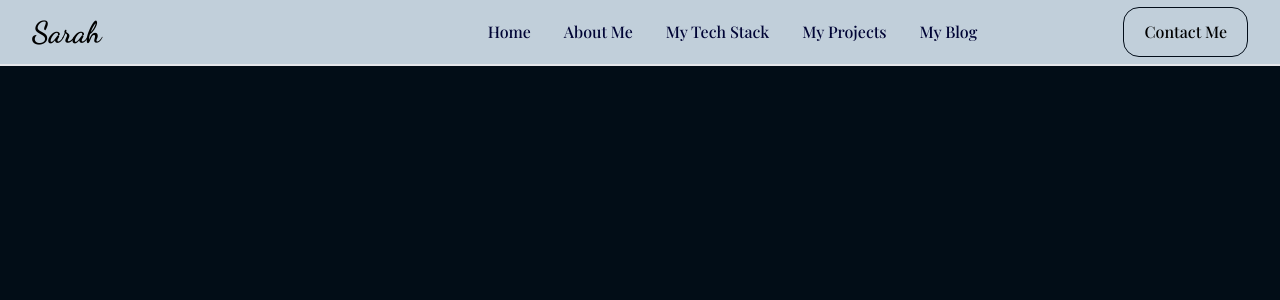
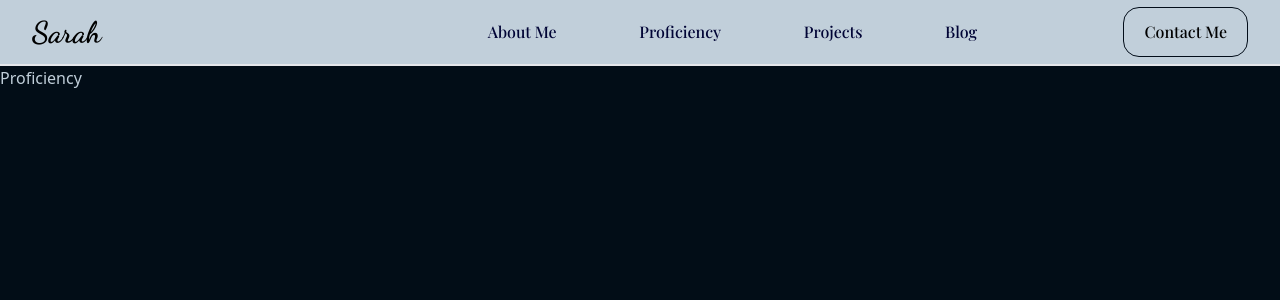
Before and after one commit to Sarah-Obarhoro/Sarah-Obarhoro-portfolio, a React (Vite) app: page /proficiency in a window 1280 px wide. Shown: the top 300 px of the page. Built offline with nearby package versions, Linux system fonts and the light colour scheme; a web font is replaced by a local one.

Commit message:
Made edits to code and file structure

```diff
--- a/src/App.jsx
+++ b/src/App.jsx
@@ -1,8 +1,7 @@
 import {Route, Routes} from 'react-router-dom';
 import './App.css';
 import About from '../src/components/About'
-import Home from './components/Home';
-import Technologies from './components/Technologies';
+import Proficiency from './components/Proficiency';
 import Projects from './components/Projects';
 import Blog from './components/Blog';
 import Contact from './components/Contact';
@@ -16,9 +15,8 @@ function App() {
 
       <div>
         <Routes>
-          <Route path="/" element={<Home />} />
-          <Route path="/about" element={<About />} />
-          <Route path="/technologies" element={<Technologies />} />
+          <Route path="/" element={<About />} />
+          <Route path="/proficiency" element={<Proficiency />} />
           <Route path="/projects" element={<Projects />} />
           <Route path="/blog" element={<Blog />} />
           <Route path="/contact" element={<Contact />} />
--- a/src/components/Home.jsx
+++ /dev/null
@@ -1,6 +0,0 @@
-
-const Home = () => {
-  return <div className="text-blue">Home</div>;
-}
-
-export default Home
--- a/src/components/Navbar.jsx
+++ b/src/components/Navbar.jsx
@@ -19,23 +19,19 @@ const Navbar = () => {
         {/* Styling for larger screens */}
         <ul className="text-navy hidden lg:flex justify-between w-3/5 font-playFair font-medium pl-60">
           <li>
-            <Link to="/">Home</Link>
+            <Link to="/">About Me</Link>
           </li>
 
           <li>
-            <Link to="/about">About Me</Link>
+            <Link to="/proficiency">Proficiency</Link>
           </li>
 
           <li>
-            <Link to="/technologies">My Tech Stack</Link>
+            <Link to="/projects">Projects</Link>
           </li>
 
           <li>
-            <Link to="/projects">My Projects</Link>
-          </li>
-
-          <li>
-            <Link to="/blog">My Blog</Link>
+            <Link to="/blog">Blog</Link>
           </li>
         </ul>
 
@@ -53,24 +49,20 @@ const Navbar = () => {
       {menuOpen && (
         <div className="mt-2 bg-blue rounded pb-8 mx-4">
           <ul className="text-navy font-playFair font-medium py-4 pl-5">
-            <li>
-              <Link to="/">Home</Link>
+            <li className="mb-2">
+              <Link to="/">About Me</Link>
             </li>
 
-            <li>
-              <Link to="/about">About Me</Link>
+            <li className="mb-2">
+              <Link to="/proficiency">Proficiency</Link>
             </li>
 
-            <li>
-              <Link to="/technologies">My Tech Stack</Link>
+            <li className="mb-2">
+              <Link to="/projects">Projects</Link>
             </li>
 
-            <li>
-              <Link to="/projects">My Projects</Link>
-            </li>
-
-            <li>
-              <Link to="/blog">My Blog</Link>
+            <li className="mb-2">
+              <Link to="/blog">Blog</Link>
             </li>
           </ul>
           <button className="border border-black px-4 py-2 ml-4 rounded-2xl text-center items-center hover:bg-black hover:text-blue font-playFair font-medium text-sm">
--- /dev/null
+++ b/src/components/Proficiency.jsx
@@ -0,0 +1,8 @@
+
+const Proficiency = () => {
+  return (
+    <div className="text-blue">Proficiency</div>
+  )
+}
+
+export default Proficiency
--- a/src/components/Technologies.jsx
+++ /dev/null
@@ -1,8 +0,0 @@
-
-const Technologies = () => {
-  return (
-    <div className="text-blue">Technologies</div>
-  )
-}
-
-export default Technologies
```
